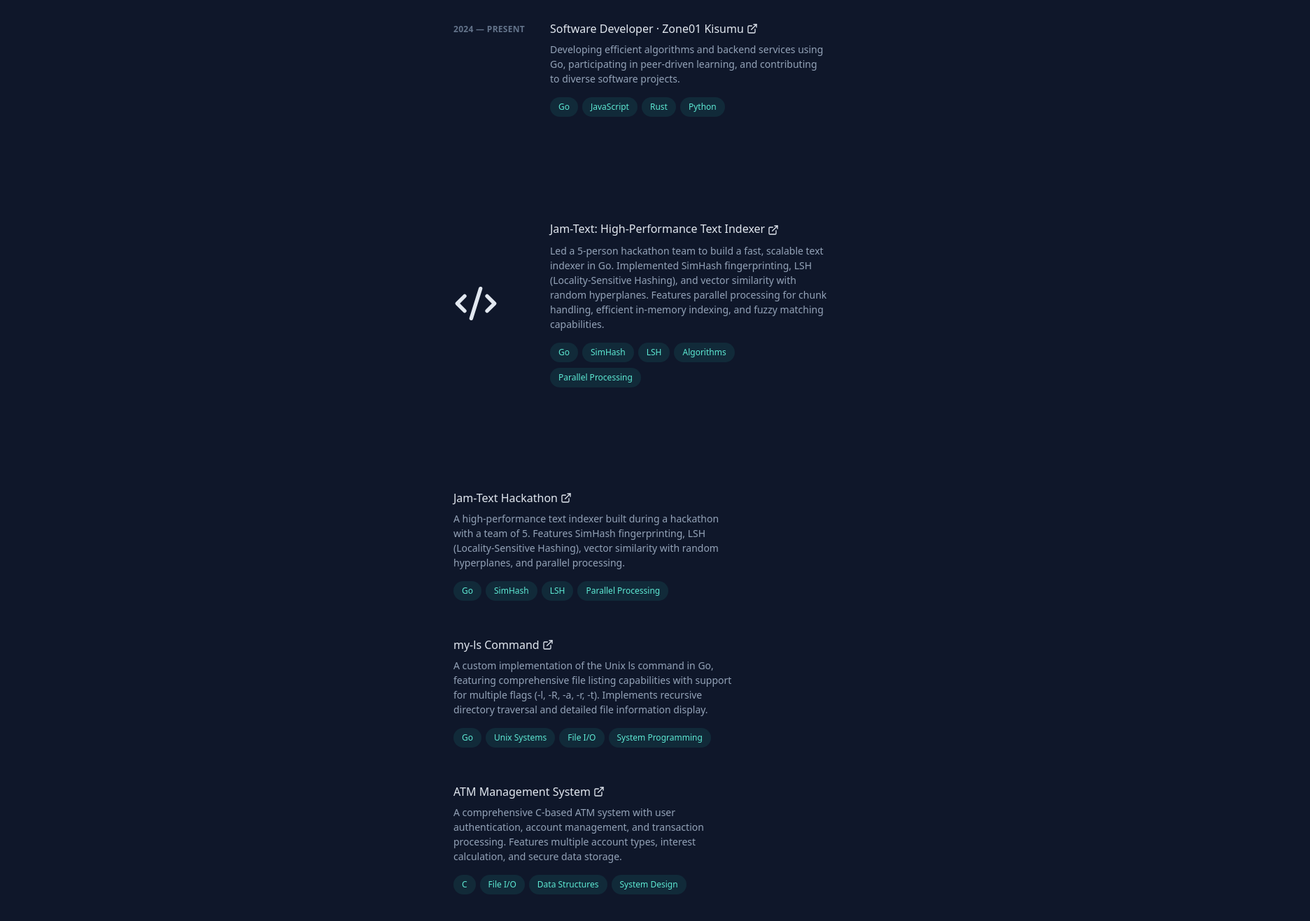
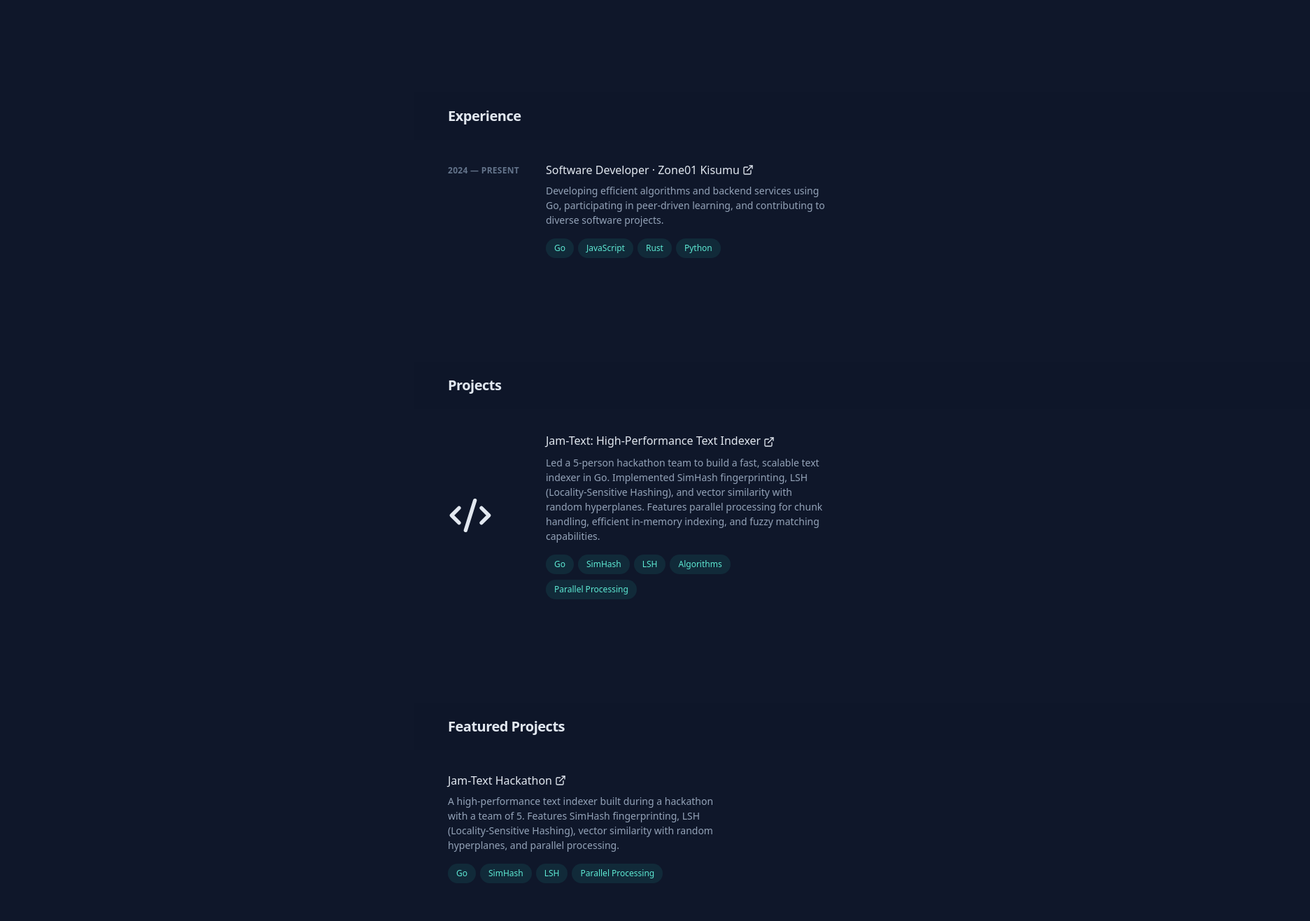
Before and after one commit to skanenje/portfolio2.0, a Next.js app: page / in a window 1280 px wide. Shown: the part 780-2097 px from the top of the page at 70% size, 1872 px wide, since content can reach past the window. Built offline with nearby package versions, Linux system fonts and the light colour scheme.

Commit message:
feat: add titles

```diff
--- a/app/page.tsx
+++ b/app/page.tsx
@@ -154,8 +154,8 @@ export default function Home() {
           <main id="content" className="pt-24 lg:w-1/2 lg:py-24">
             {/* About Section */}
             <section id="about" className="mb-16 scroll-mt-16 md:mb-24 lg:mb-36 lg:scroll-mt-24">
-              <div className="sticky top-0 z-20 -mx-6 mb-4 w-screen bg-slate-900/75 px-6 py-5 backdrop-blur md:-mx-12 md:px-12 lg:sr-only lg:relative lg:top-auto lg:mx-auto lg:w-full lg:px-0 lg:py-0 lg:opacity-0">
-                <h2 className="text-sm font-bold uppercase tracking-widest text-slate-200 lg:sr-only">About</h2>
+              <div className="sticky top-0 z-20 -mx-6 mb-8 w-screen bg-slate-900/75 px-6 py-5 backdrop-blur md:-mx-12 md:px-12">
+                <h2 className="text-xl font-bold tracking-tight text-slate-200">About</h2>
               </div>
               <div>
                 <p className="mb-4">
@@ -172,8 +172,8 @@ export default function Home() {
 
             {/* Experience Section */}
             <section id="experience" className="mb-16 scroll-mt-16 md:mb-24 lg:mb-36 lg:scroll-mt-24">
-              <div className="sticky top-0 z-20 -mx-6 mb-4 w-screen bg-slate-900/75 px-6 py-5 backdrop-blur md:-mx-12 md:px-12 lg:sr-only lg:relative lg:top-auto lg:mx-auto lg:w-full lg:px-0 lg:py-0 lg:opacity-0">
-                <h2 className="text-sm font-bold uppercase tracking-widest text-slate-200 lg:sr-only">Experience</h2>
+              <div className="sticky top-0 z-20 -mx-6 mb-8 w-screen bg-slate-900/75 px-6 py-5 backdrop-blur md:-mx-12 md:px-12">
+                <h2 className="text-xl font-bold tracking-tight text-slate-200">Experience</h2>
               </div>
               <div>
                 <ol className="group/list">
@@ -229,8 +229,8 @@ export default function Home() {
 
             {/* Projects Section */}
             <section id="projects" className="mb-16 scroll-mt-16 md:mb-24 lg:mb-36 lg:scroll-mt-24">
-              <div className="sticky top-0 z-20 -mx-6 mb-4 w-screen bg-slate-900/75 px-6 py-5 backdrop-blur md:-mx-12 md:px-12 lg:sr-only lg:relative lg:top-auto lg:mx-auto lg:w-full lg:px-0 lg:py-0 lg:opacity-0">
-                <h2 className="text-sm font-bold uppercase tracking-widest text-slate-200 lg:sr-only">Projects</h2>
+              <div className="sticky top-0 z-20 -mx-6 mb-8 w-screen bg-slate-900/75 px-6 py-5 backdrop-blur md:-mx-12 md:px-12">
+                <h2 className="text-xl font-bold tracking-tight text-slate-200">Projects</h2>
               </div>
               <div>
                 <ul className="group/list">
@@ -293,8 +293,8 @@ export default function Home() {
 
             {/* Featured Projects Section */}
             <section id="featured-projects" className="mb-16 scroll-mt-16 md:mb-24 lg:mb-36 lg:scroll-mt-24">
-              <div className="sticky top-0 z-20 -mx-6 mb-4 w-screen bg-slate-900/75 px-6 py-5 backdrop-blur md:-mx-12 md:px-12 lg:sr-only lg:relative lg:top-auto lg:mx-auto lg:w-full lg:px-0 lg:py-0 lg:opacity-0">
-                <h2 className="text-sm font-bold uppercase tracking-widest text-slate-200 lg:sr-only">Featured Projects</h2>
+              <div className="sticky top-0 z-20 -mx-6 mb-8 w-screen bg-slate-900/75 px-6 py-5 backdrop-blur md:-mx-12 md:px-12">
+                <h2 className="text-xl font-bold tracking-tight text-slate-200">Featured Projects</h2>
               </div>
               <div>
                 <ul className="group/list">
```
